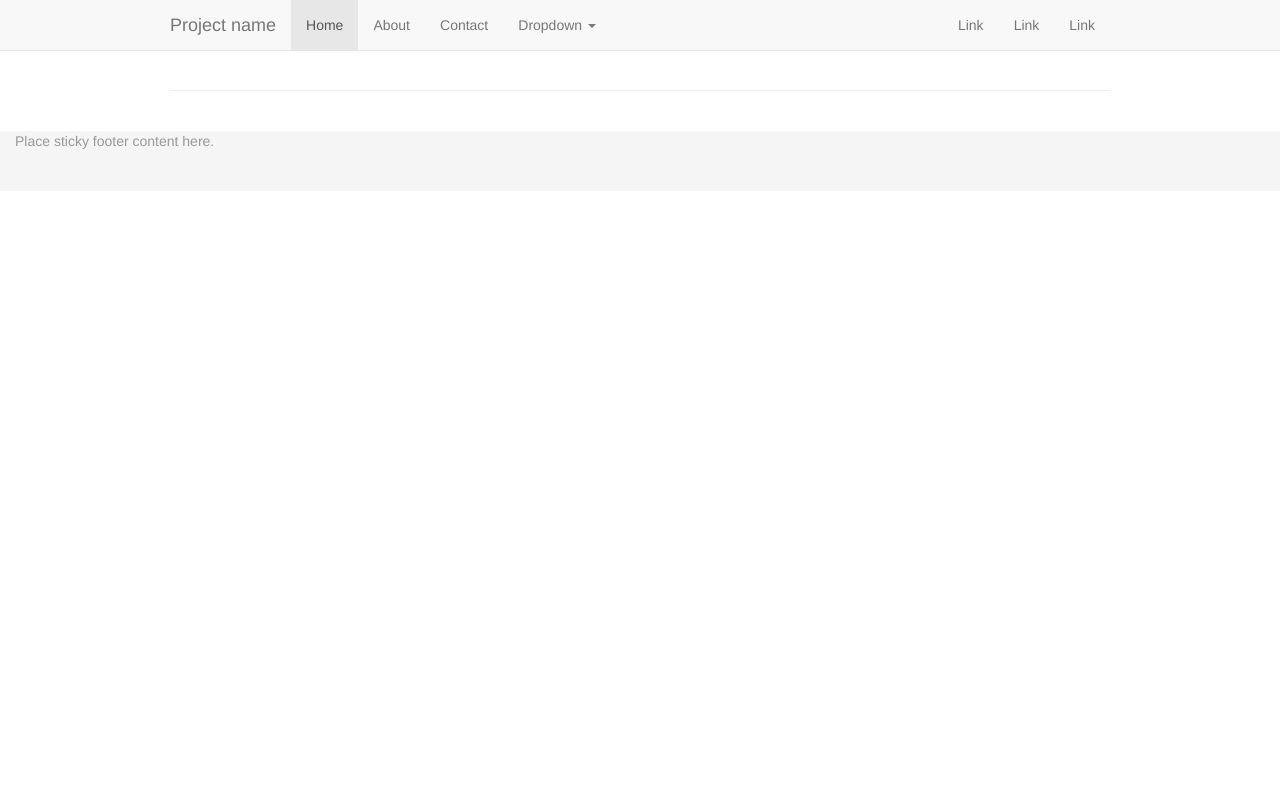
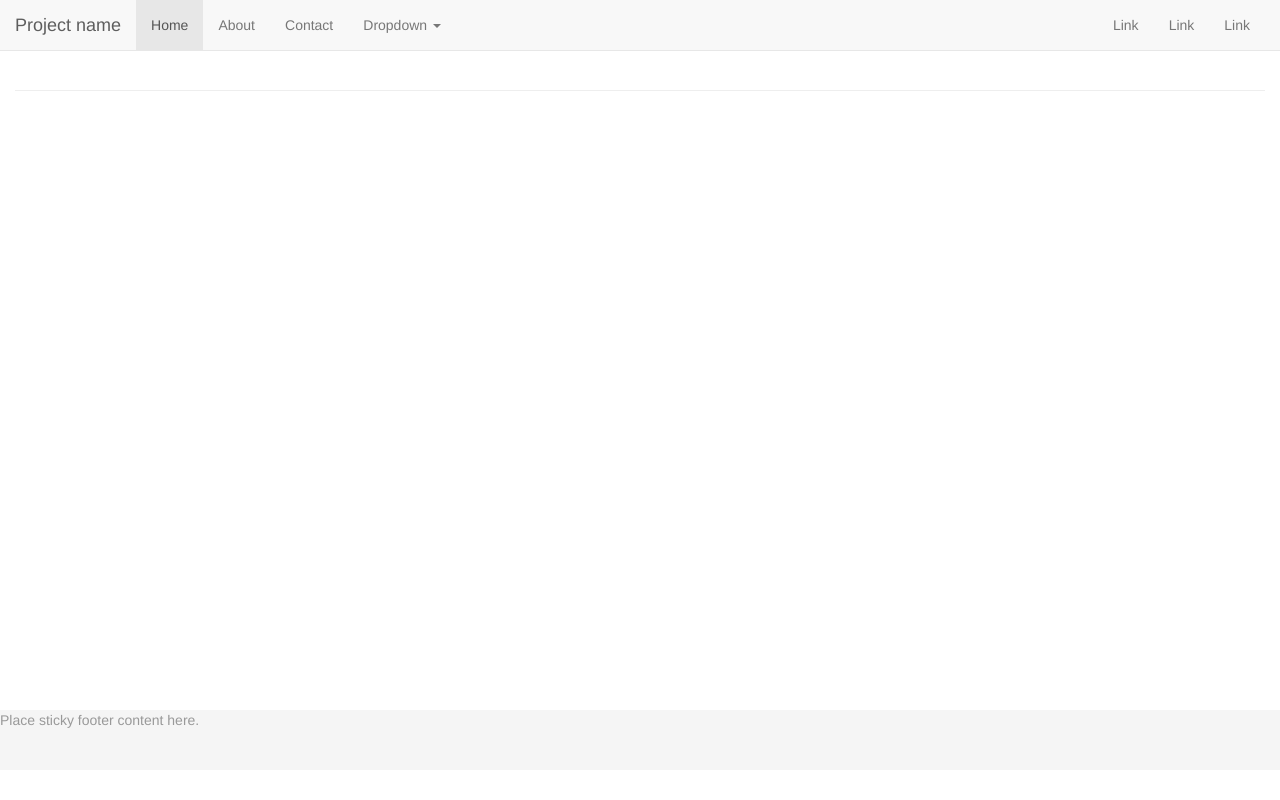
Before and after one commit to fainle/sae_python_blog, a Flask app: page / in a window 1280 px wide. Run offline with Flask 2, Linux system fonts and the light colour scheme; some libraries are stand-ins or nearby versions.

Commit message:
change the top.html
git-svn-id: https://svn.sinaapp.com/dilan/1@1117 288da536-3c93-4ab2-bc2e-17a84f795b60

```diff
--- a/static/css/main.css
+++ b/static/css/main.css
@@ -122,6 +122,15 @@ body {
 
 
 
+/* Sticky footer styles
+-------------------------------------------------- */
+
+html,
+body {
+  height: 100%;
+  /* The html and body elements cannot have any padding or margin. */
+}
+
 /* Wrapper for page content to push down footer */
 #wrap {
   min-height: 100%;
@@ -143,11 +152,11 @@ body {
 -------------------------------------------------- */
 /* Not required for template or sticky footer method. */
 
-.container1 {
+.container {
   width: auto;
   max-width: 680px;
   padding: 0 15px;
 }
-.container1 .text-muted {
+.container .text-muted {
   margin: 20px 0;
 }
--- a/webapp/templates/layout/base.html
+++ b/webapp/templates/layout/base.html
@@ -13,7 +13,6 @@
 {% include '/common/basejs.html' %}
 </head>
   <body>
-
   	{% include '/common/top.html' %}
     <div id="wrap">
         <div class="container">
```
Lines whose indentation alone changed are shown as unchanged.
